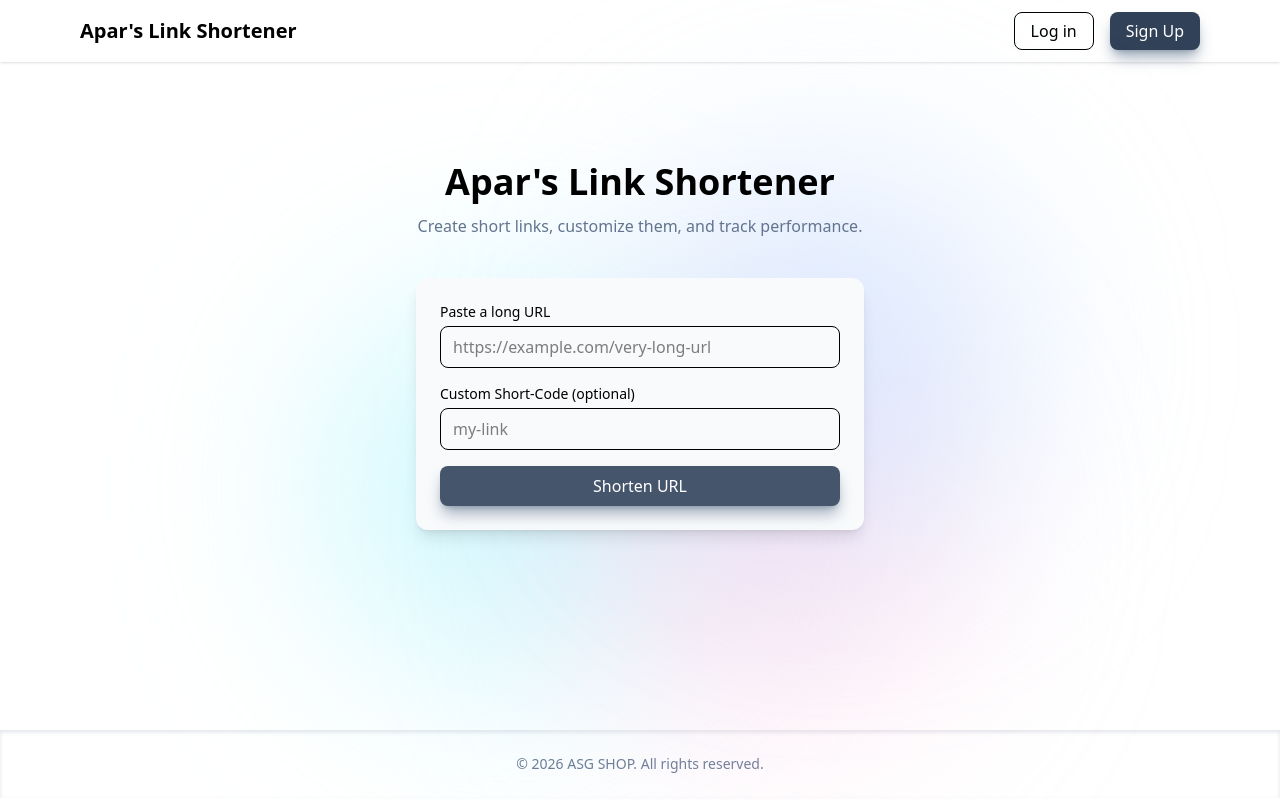
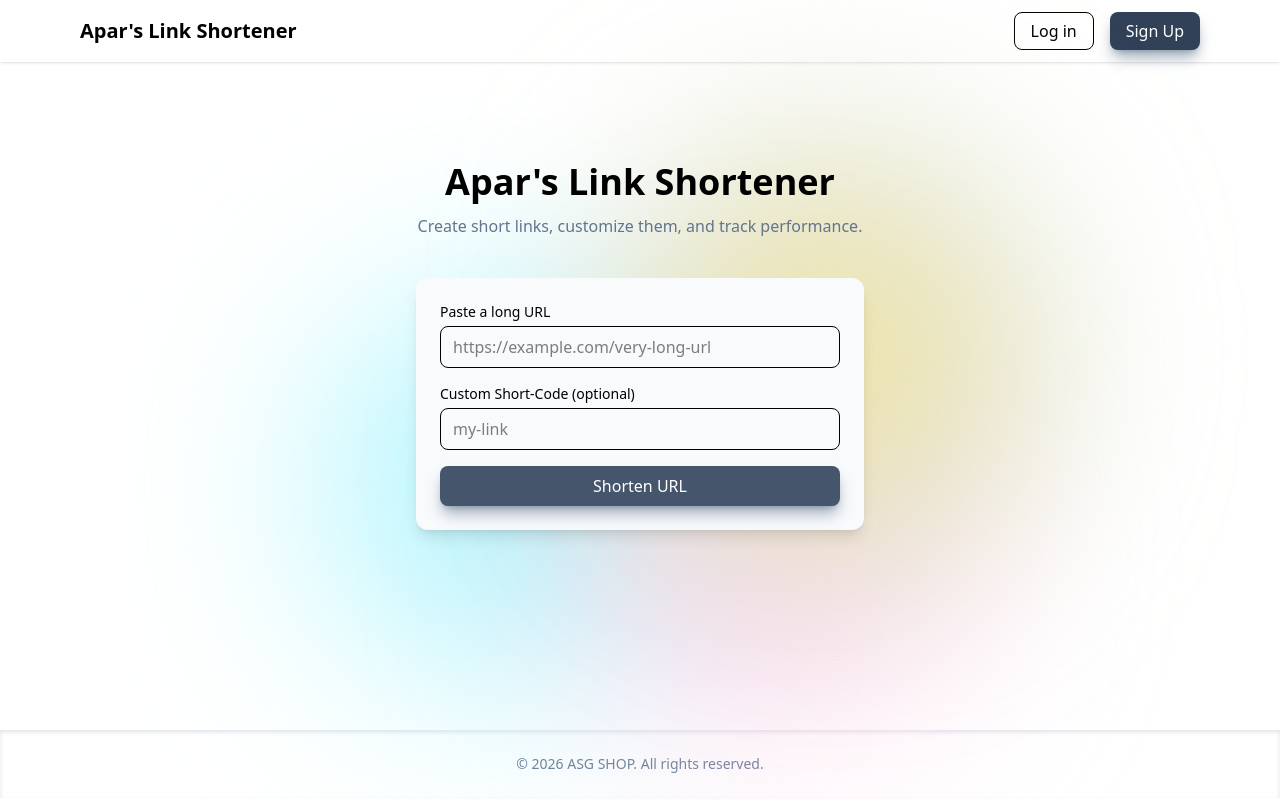
Before and after one commit to awolad-wq/url-shortner, a React (Vite) app in the folder client/: page / in a window 1280 px wide. Built offline with nearby package versions, Linux system fonts and the light colour scheme.

Commit message:
homepage bg change

```diff
--- a/client/src/Layout/HomeLayout.jsx
+++ b/client/src/Layout/HomeLayout.jsx
@@ -11,9 +11,10 @@ const HomeLayout = () => {
       </header>
 
       <main className="relative min-h-[66vh] w-full ">
-        <div className="absolute top-1/4 left-1/4 w-96 h-96 bg-cyan-200/50 rounded-full blur-[100px]"></div>
-        <div className="absolute top-1/3 right-1/4 w-96 h-96 bg-pink-200/50 rounded-full blur-[100px]"></div>
-        <div className="absolute left-1/2 right-1/4 w-96 h-96 bg-blue-200/50 rounded-full blur-[100px]"></div>
+        <div className="absolute top-1/4 left-1/4 w-96 h-96 bg-cyan-200/80 rounded-full blur-[100px]"></div>
+        <div className="absolute top-1/3 right-1/4 w-96 h-96 bg-pink-200/70 rounded-full blur-[100px]"></div>
+        <div className="absolute left-1/2 right-1/4 w-96 h-96 bg-blue-200/80 rounded-full blur-[100px]"></div>
+        <div className="absolute left-1/2 right-1 w-96 h-96 bg-amber-200/70 rounded-full blur-[100px]"></div>
 
         <div className="relative">
 
```
